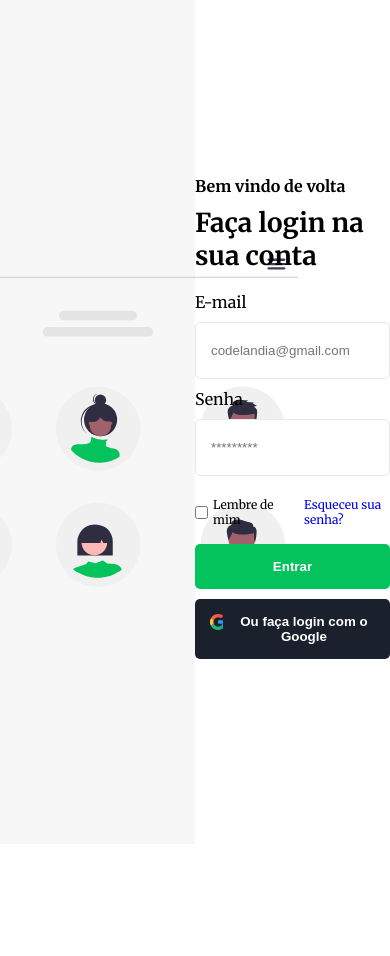
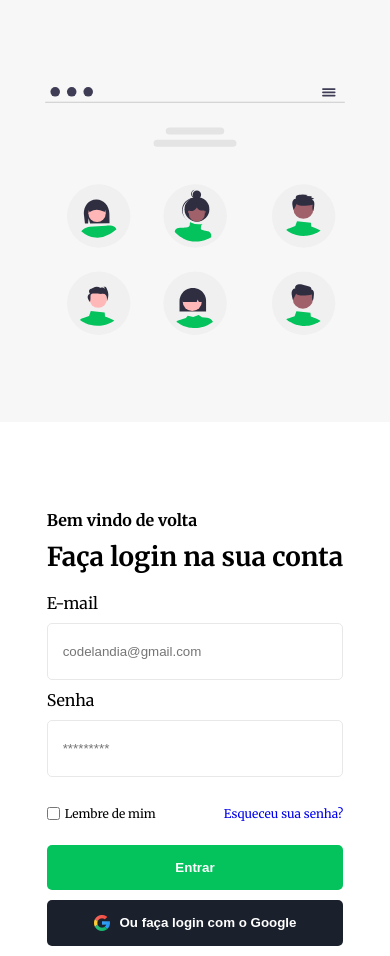
Before and after one commit to feliiperiz/codelandia, a plain HTML site: page desafio-4/index.html in a window 390 px wide. Before the commit the page ends 844 px from the top, so only its background shows below. Drawn offline with Linux system fonts and the light colour scheme.

Commit message:
Medias queries

```diff
--- a/desafio-4/css/style.css
+++ b/desafio-4/css/style.css
@@ -102,3 +102,19 @@ body {
   height: 16px;
   background-image: url("../image/google.png");
 }
+
+@media (max-width: 767px) {
+  .hero,
+  .login {
+    height: 50vh;
+  }
+  .login {
+    margin-top: 100px;
+  }
+  .container {
+    grid-template-columns: 1fr;
+  }
+  .hero img {
+    max-width: 300px;
+  }
+}
```
